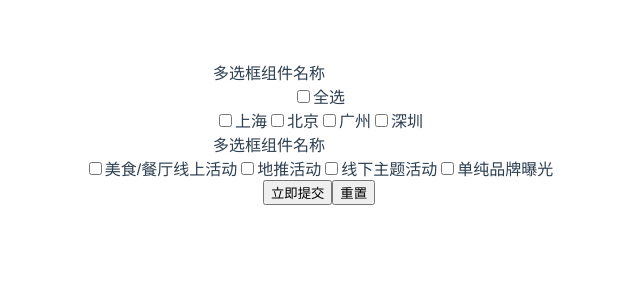
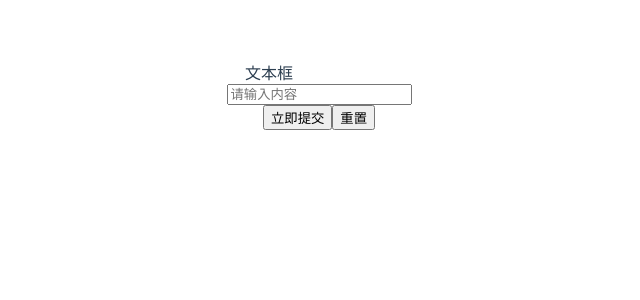
Before and after one commit to caozhengqian/shiyan, a Vue app in the folder vue-eleme/: page / in a window 1280 px wide. Shown: the top 300 px of the page, without its empty margins (371-1011 px from the left). Built offline with nearby package versions, Linux system fonts and the light colour scheme.

Commit message:
input完毕

```diff
--- a/vue-eleme/src/App.vue
+++ b/vue-eleme/src/App.vue
@@ -2,7 +2,8 @@
   <div id="app">
     <!--<HelloWorld/>-->
     <!--<br/>-->
-    <checkboxE/>
+    <!--<checkboxE/>-->
+    <inputE/>
   </div>
 </template>
 
@@ -13,7 +14,8 @@ export default {
   components: {
     // HelloWorld:()=>import("./components/HelloWorld"),
     // radioE:()=>import('./components/radio'),
-      checkboxE:()=>import('./components/checkbox')
+    //   checkboxE:()=>import('./components/checkbox')
+      inputE:()=>import('./components/input')
 
   }
 }
--- /dev/null
+++ b/vue-eleme/src/components/input.vue
@@ -0,0 +1,80 @@
+<template>
+  <div class="hello">
+    <el-form
+      :model="ruleForm"
+      :rules="rules"
+      ref="ruleForm"
+      label-width="100px"
+      class="demo-ruleForm"
+    >
+      <el-form-item label="文本框" prop="inputV">
+        <el-input
+                placeholder="请输入内容"
+                v-model="ruleForm.inputV"
+                :disabled="false">
+        </el-input>
+      </el-form-item>
+      <el-form-item>
+        <el-button type="primary" @click="submitForm('ruleForm')"
+          >立即提交</el-button
+        >
+        <el-button @click="resetForm('ruleForm')">重置</el-button>
+      </el-form-item>
+    </el-form>
+  </div>
+</template>
+
+<script>
+const cityOptions = ["上海", "北京", "广州", "深圳"];
+export default {
+  name: "inputE",
+  props: {
+    msg: String
+  },
+  data() {
+    return {
+      checkAll: false,
+      cities: cityOptions,
+      isIndeterminate: true,
+      ruleForm: {
+          inputV:"",
+      },
+      rules: {
+          inputV: [
+              { required: true, message: '请输入活动名称', trigger: 'blur' },
+              { min: 3, max: 5, message: '长度在 3 到 5 个字符', trigger: 'blur' }
+          ],
+      }
+    };
+  },
+  methods: {
+    handleCheckAllChange(val) {
+      console.info("val-->", val);
+      this.ruleForm.checkedcities = val ? cityOptions : [];
+      this.isIndeterminate = false;
+    },
+    handleCheckedCitiesChange(value) {
+      let checkedCount = value.length;
+      this.checkAll = checkedCount === this.cities.length;
+      this.isIndeterminate =
+        checkedCount > 0 && checkedCount < this.cities.length;
+    },
+    submitForm(formName) {
+      this.$refs[formName].validate(valid => {
+        console.info(this.ruleForm);
+        if (valid) {
+          alert("submit!");
+        } else {
+          console.log("error submit!!");
+          return false;
+        }
+      });
+    },
+    resetForm(formName) {
+      this.$refs[formName].resetFields();
+    }
+  }
+};
+</script>
+
+<style scoped></style>
```
